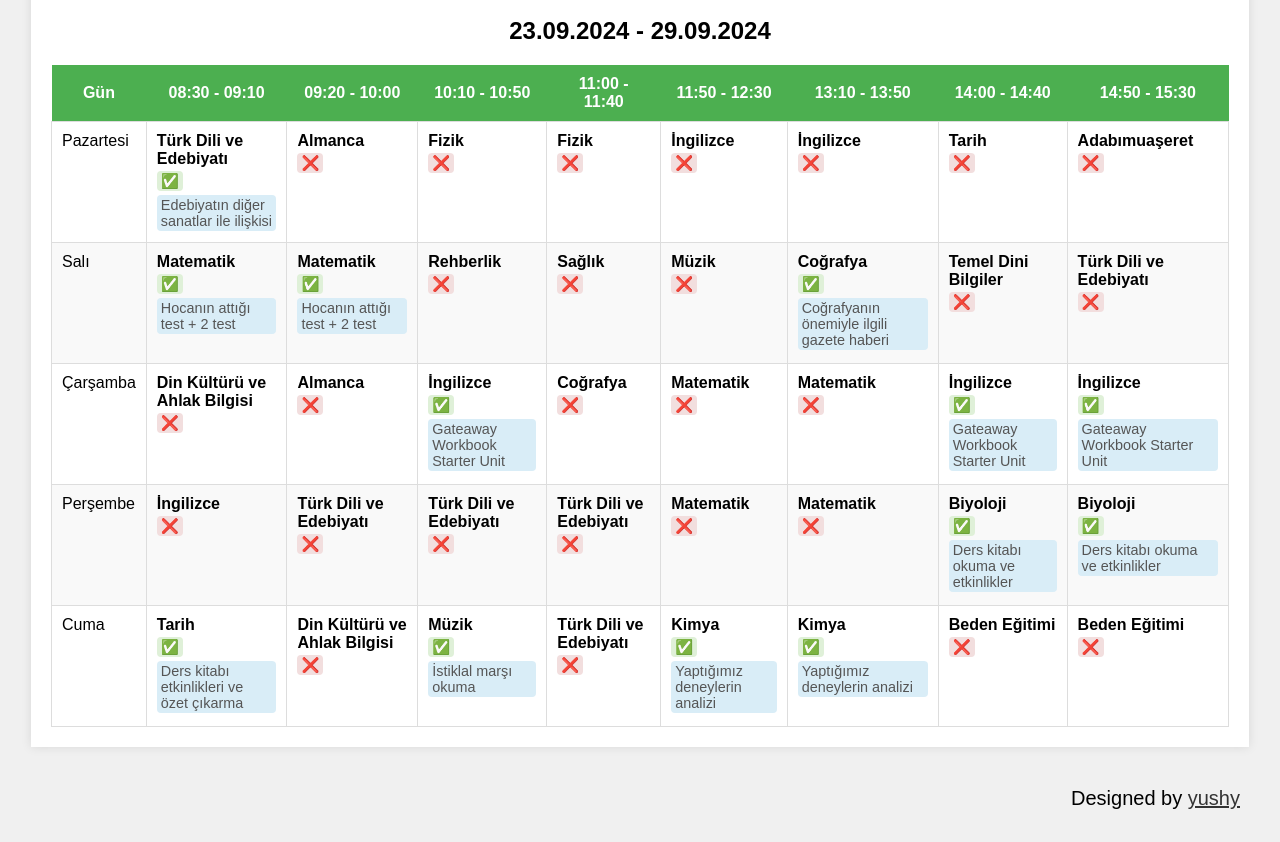
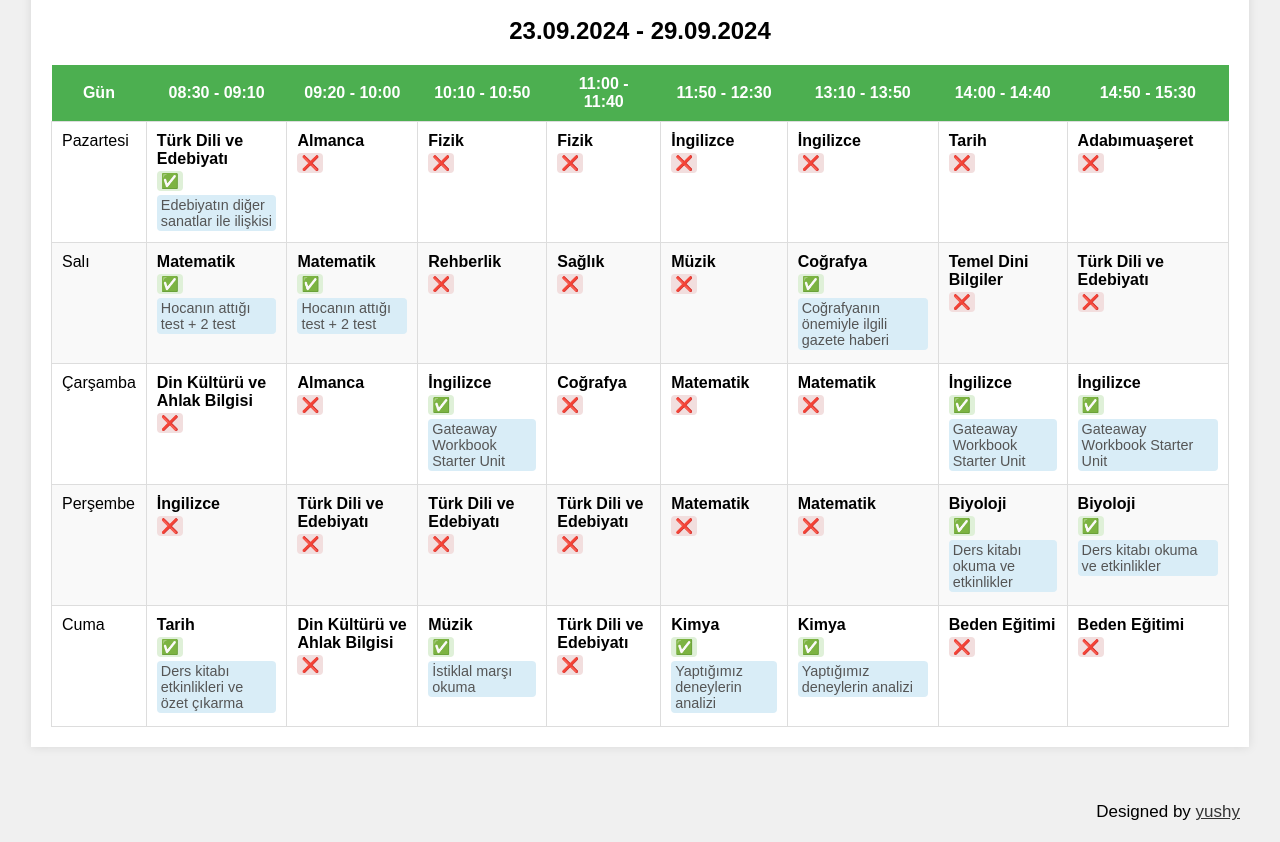
Before and after one commit to yushynotfound/9d-odev-takip, a plain HTML site: page index.html in a window 1280 px wide. Shown: the part 101-943 px from the top of the page. Drawn offline with Linux system fonts and the light colour scheme.

Commit message:
Update styles.css

```diff
--- a/styles.css
+++ b/styles.css
@@ -54,9 +54,9 @@ tbody tr:hover {
 
 footer {
     text-align: right;
-    margin-top: 40px;
+    margin-top: 55px;
     margin-right: 20px;
-    font-size: 20px;
+    font-size: 17px;
 }
 
 a {
```
